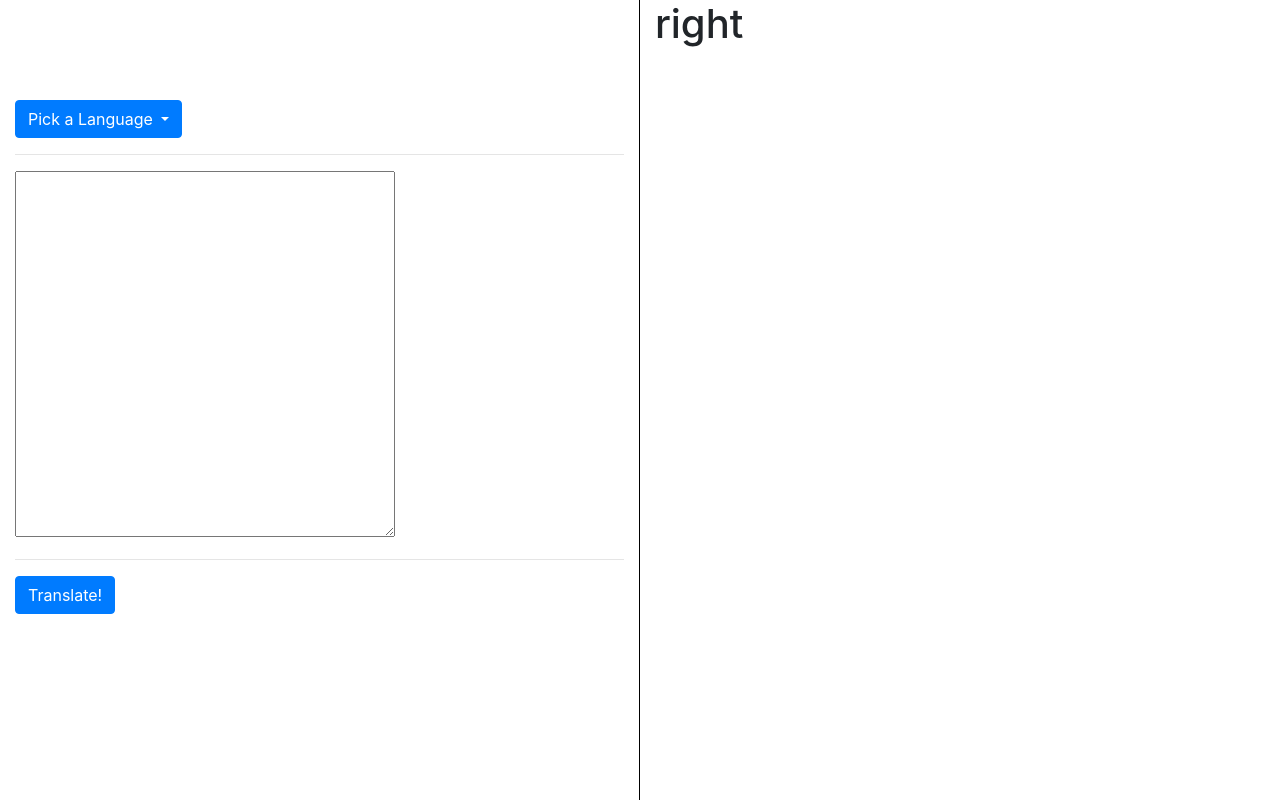
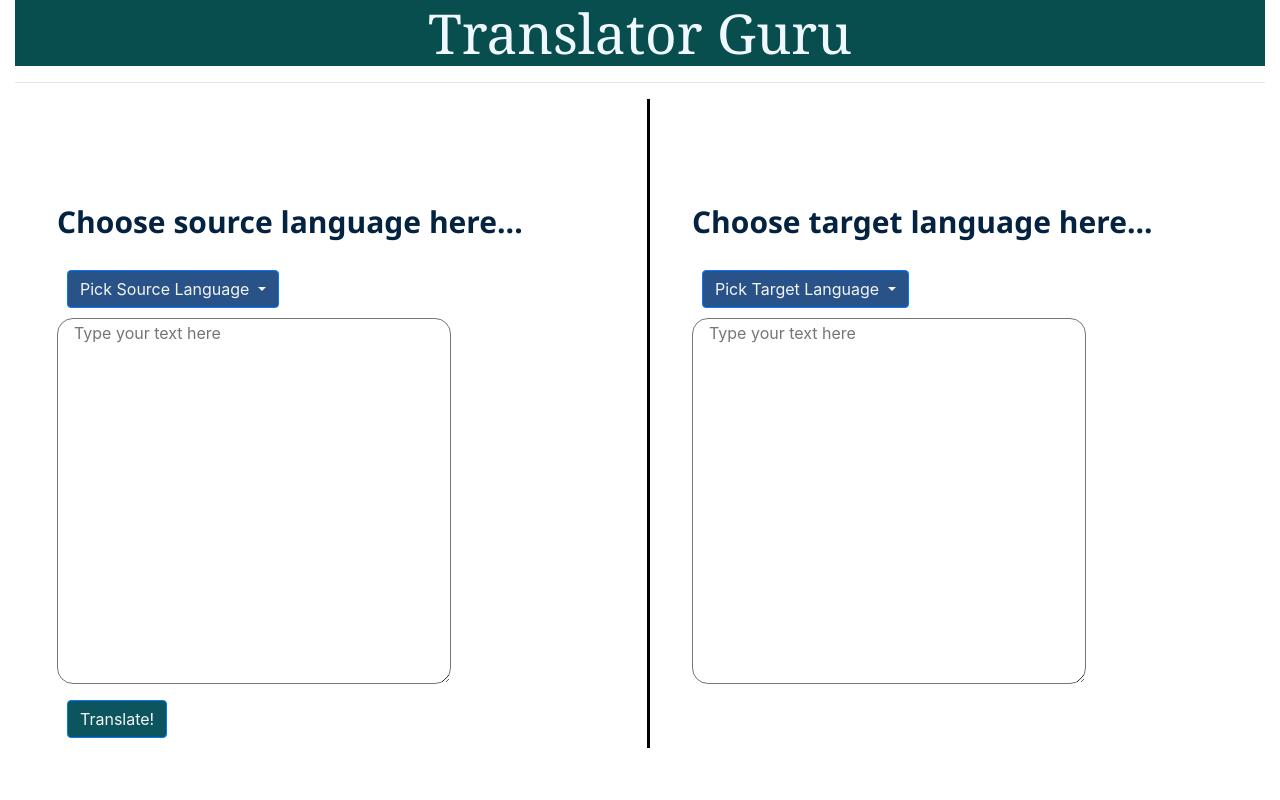
Before and after one commit to JohnathanNNguyen/translate-app, an Angular app: page / in a window 1280 px wide. Built offline with nearby package versions, Linux system fonts and the light colour scheme.

Commit message:
lc-version

```diff
--- a/src/app/main-page/main-page.component.html
+++ b/src/app/main-page/main-page.component.html
@@ -1,6 +1,9 @@
 <div class="container-fluid">
+  <h1>Translator Guru</h1>
+  <hr>
   <div class="row">
     <div class="col-md-6 col-lg-6 col-sm-12 translate-container">
+      <p>Choose source language here...</p>
       <div class="btn-group" dropdown>
         <button
           id="button-animated"
@@ -9,7 +12,7 @@
           class="btn btn-primary dropdown-toggle"
           aria-controls="dropdown-animated"
         >
-          Pick a Language <span class="caret"></span>
+          Pick Source Language <span class="caret"></span>
         </button>
         <ul
           id="dropdown-animated"
@@ -18,22 +21,60 @@
           role="menu"
           aria-labelledby="button-animated"
         >
-          <li role="menuitem"><a class="dropdown-item" href="#">Action</a></li>
+          <li role="menuitem"><a class="dropdown-item" href="#">English</a></li>
           <li role="menuitem">
-            <a class="dropdown-item" href="#">Another action</a>
+            <a class="dropdown-item" href="#">Spanish</a>
           </li>
           <li role="menuitem">
-            <a class="dropdown-item" href="#">Something else here</a>
+            <a class="dropdown-item" href="#">Italian</a>
           </li>
         </ul>
       </div>
-      <hr />
-      <textarea name="" id="" cols="35" rows="15"></textarea>
-      <hr />
-      <button class="btn btn-primary">Translate!</button>
+      <!-- <hr /> -->
+      <div class="container">
+      <textarea name="" id="textbox" placeholder="Type your text here" cols="35" rows="15"></textarea>
     </div>
-    <div class="col-md-6 col-lg-6 col-sm-12">
-      <h1>right</h1>
+      <!-- <hr /> -->
+      <button class="btn btn-primary" id="trans-btn">Translate!</button>
+    </div>
+    <div class="row"></div>
+    <div class="col-md-6 col-lg-6 col-sm-12 translate-container2">
+      <div class="row">
+          <p>Choose target language here...</p>
+          <div class="btn-group" dropdown>
+            <button
+              id="button-animated"
+              dropdownToggle
+              type="button"
+              class="btn btn-primary dropdown-toggle"
+              aria-controls="dropdown-animated"
+            >
+              Pick Target Language <span class="caret"></span>
+            </button>
+            <ul
+              id="dropdown-animated"
+              *dropdownMenu
+              class="dropdown-menu"
+              role="menu"
+              aria-labelledby="button-animated"
+            >
+              <li role="menuitem"><a class="dropdown-item" href="#">English</a></li>
+              <li role="menuitem">
+                <a class="dropdown-item" href="#">Spanish</a>
+              </li>
+              <li role="menuitem">
+                <a class="dropdown-item" href="#">Italian</a>
+              </li>
+            </ul>
+          </div>
+
+          <!-- <hr/> -->
+          <div class="container">
+          <textarea name="" id="textbox" placeholder="Type your text here" cols="35" rows="15"></textarea>
+        </div>
+          <!-- <hr/> -->
+
+        </div>
+      </div>
     </div>
   </div>
-</div>
--- a/src/app/main-page/main-page.component.scss
+++ b/src/app/main-page/main-page.component.scss
@@ -1,5 +1,58 @@
+.btn {
+  background-color: rgb(40, 82, 136);
+  color:whitesmoke;
+  margin: 10px;
+
+}
+
+#trans-btn {
+  background-color: rgb(12, 85, 95);
+}
+
+textarea {
+  border-radius: 1rem;
+  padding-left: 1rem;
+}
+
+
+h1 {
+  background-color: rgb(9, 78, 78);
+  text-align: center;
+  font-family: Cambria, Cochin, Georgia, Times, 'Times New Roman', serif;
+  font-size: 55px;
+  color: aliceblue;
+}
+
+p {
+  font-family: 'Segoe UI', Tahoma, Geneva, Verdana, sans-serif;
+  color: rgb(3, 35, 65);
+  font-weight: bolder;
+  font-size: 30px;
+  text-align: left;
+}
+
+.row {
+  display: flex;
+  flex-wrap: wrap;
+  margin-right: -10px;
+  margin-left: 10px;
+}
+
 .translate-container {
-  border-right: 1px solid black;
-  min-height: 100vh;
+  border-right: 3px solid black;
+  min-height: 30vh;
+  padding-left: 2rem;
   padding-top: 100px;
 }
+
+.translate-container2 {
+  padding-left: 2rem;
+  padding-top: 100px;
+}
+
+.container {
+  padding-left: 0rem;
+}
+.container2 {
+  padding-left: 2rem;
+}
```
